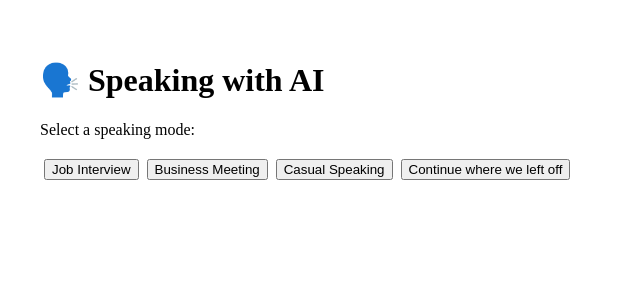
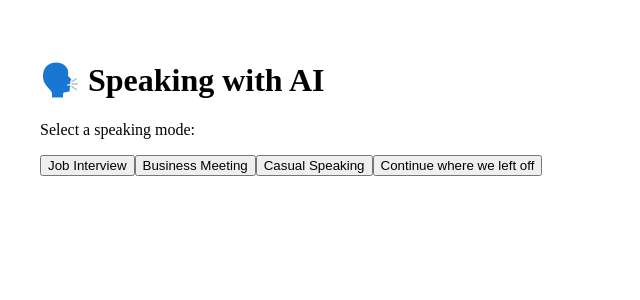
Before and after one commit to chromedarial/slang2ai, a Next.js app: page /speaking in a window 1280 px wide. Shown: the top 300 px of the page, without its empty margins (0-640 px from the left). Built offline with nearby package versions, Linux system fonts and the light colour scheme.

Commit message:
Update speaking.tsx

```diff
--- a/pages/speaking.tsx
+++ b/pages/speaking.tsx
@@ -1,17 +1,10 @@
-import { useState, useEffect } from 'react';
-
-const modes = {
-  interview: 'Job Interview',
-  meeting: 'Business Meeting',
-  casual: 'Casual Speaking',
-  resume: 'Continue where we left off',
-};
+import { useEffect, useState } from 'react';
 
 export default function SpeakingPage() {
-  const [mode, setMode] = useState<string | null>(null);
+  const [mode, setMode] = useState('');
+  const [conversation, setConversation] = useState<string[]>([]);
+  const [recognition, setRecognition] = useState<any>(null);
   const [isListening, setIsListening] = useState(false);
-  const [recognition, setRecognition] = useState<any>(null);
-  const [conversation, setConversation] = useState<string[]>([]);
 
   useEffect(() => {
     if (typeof window !== 'undefined') {
@@ -21,53 +14,44 @@ export default function SpeakingPage() {
         const recog = new SpeechRecognition();
         recog.lang = 'en-US';
         recog.interimResults = false;
-        recog.maxAlternatives = 1;
-
         recog.onresult = async (event: any) => {
           const transcript = event.results[0][0].transcript;
-          setConversation((prev) => [...prev, `🧑‍💼 You: ${transcript}`]);
-
+          setConversation((prev) => [...prev, `🧑 You: ${transcript}`]);
           const res = await fetch('/api/speaking', {
             method: 'POST',
             headers: { 'Content-Type': 'application/json' },
             body: JSON.stringify({ mode, message: transcript }),
           });
-
           const data = await res.json();
           setConversation((prev) => [...prev, `🤖 AI: ${data.reply}`]);
         };
-
-        recog.onerror = (event: any) => {
-          setConversation((prev) => [...prev, `⚠️ Error: ${event.error}`]);
-        };
-
         setRecognition(recog);
       }
     }
   }, [mode]);
 
-  const handleStart = () => {
-    if (!recognition) return;
-    setIsListening(true);
-    recognition.start();
+  const startListening = () => {
+    if (recognition) {
+      setIsListening(true);
+      recognition.start();
+    }
   };
 
-  const handleStop = () => {
-    if (!recognition) return;
-    setIsListening(false);
-    recognition.stop();
+  const stopListening = () => {
+    if (recognition) {
+      setIsListening(false);
+      recognition.stop();
+    }
   };
 
   const handleMode = async (selectedMode: string) => {
     setMode(selectedMode);
     setConversation([]);
-
     const res = await fetch('/api/speaking', {
       method: 'POST',
       headers: { 'Content-Type': 'application/json' },
       body: JSON.stringify({ mode: selectedMode }),
     });
-
     const data = await res.json();
     setConversation([`🤖 AI: ${data.reply}`]);
   };
@@ -75,30 +59,22 @@ export default function SpeakingPage() {
   return (
     <div style={{ padding: '2rem' }}>
       <h1>🗣️ Speaking with AI</h1>
-      {!mode && (
+      {!mode ? (
         <>
           <p>Select a speaking mode:</p>
-          {Object.entries(modes).map(([key, label]) => (
-            <button key={key} onClick={() => handleMode(key)} style={{ margin: '0.25rem' }}>
-              {label}
-            </button>
-          ))}
+          <button onClick={() => handleMode('interview')}>Job Interview</button>
+          <button onClick={() => handleMode('meeting')}>Business Meeting</button>
+          <button onClick={() => handleMode('casual')}>Casual Speaking</button>
+          <button onClick={() => handleMode('resume')}>Continue where we left off</button>
         </>
-      )}
-
-      {mode && (
+      ) : (
         <>
-          <p>Mode: <strong>{modes[mode as keyof typeof modes]}</strong></p>
-          <button onClick={handleStart} disabled={isListening} style={{ marginRight: '0.5rem' }}>
-            🎤 Start
-          </button>
-          <button onClick={handleStop} disabled={!isListening}>
-            ⏹️ Stop
-          </button>
-
+          <p>Mode: {mode}</p>
+          <button onClick={startListening} disabled={isListening}>🎤 Start</button>
+          <button onClick={stopListening} disabled={!isListening}>⏹️ Stop</button>
           <div style={{ marginTop: '1rem' }}>
             {conversation.map((msg, i) => (
-              <div key={i} style={{ marginBottom: '0.5rem' }}>{msg}</div>
+              <div key={i}>{msg}</div>
             ))}
           </div>
         </>
```
